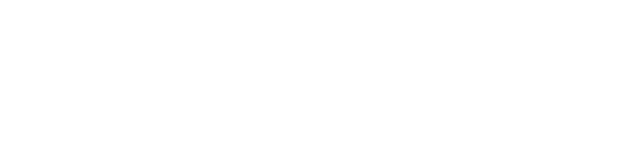
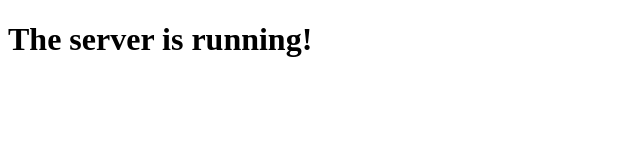
Before and after one commit to Rufasa85/apple-a-day-pos-back, a website: page public/index.html in a window 1280 px wide. Shown: the whole page, without its empty margins (0-640 px from the left). Drawn offline with Linux system fonts and the light colour scheme.

Commit message:
adding text to index.html to confirm server start

```diff
--- a/public/index.html
+++ b/public/index.html
@@ -9,5 +9,7 @@
 		<link rel="stylesheet" href="" />
 	</head>
 
-	<body></body>
+	<body>
+		<h1>The server is running!</h1>
+	</body>
 </html>
```
